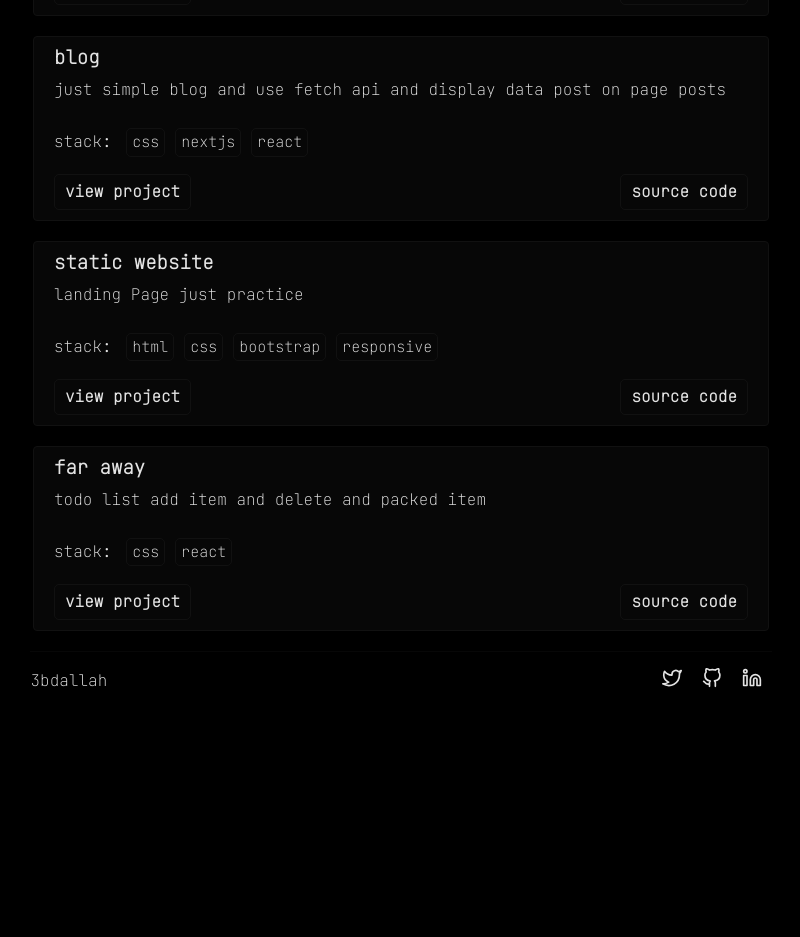
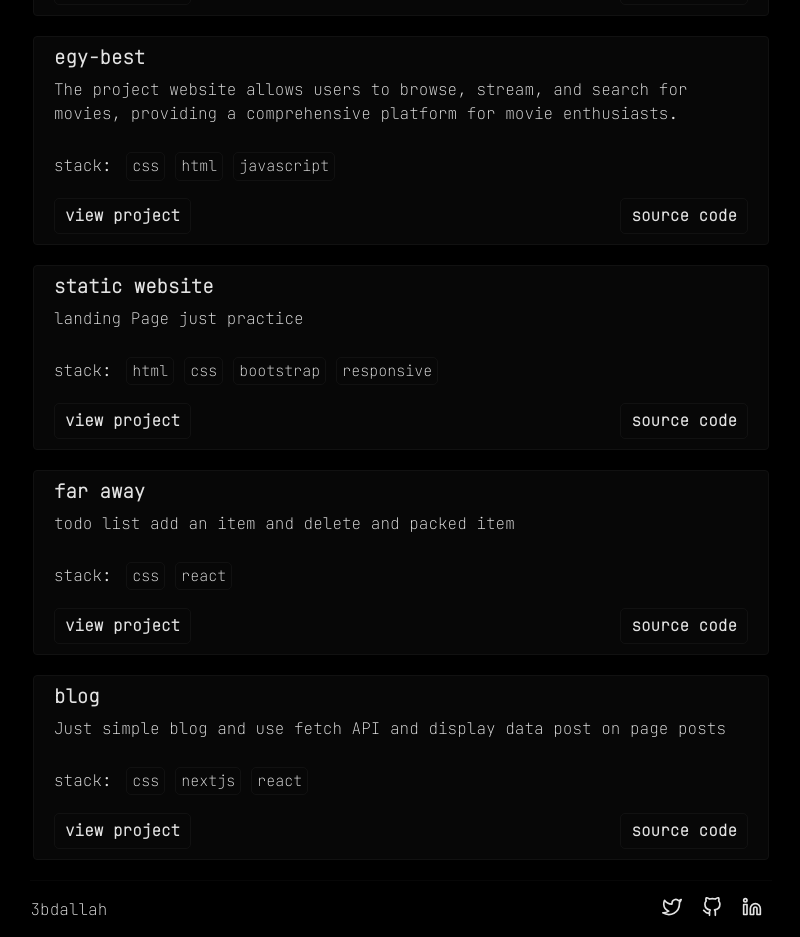
Before and after one commit to 3bdalah/3bdallah, a Next.js app: page /projects in a window 1280 px wide. Shown: the part 680-1617 px from the top of the page, without its empty margins (239-1039 px from the left). Before the commit the page ends 1388 px from the top, so only its background shows below. Built offline with nearby package versions, Linux system fonts and the light colour scheme.

Commit message:
Update : Projects.js :
- add new project [Egy best] Movies

```diff
--- a/data/Projects.js
+++ b/data/Projects.js
@@ -1,48 +1,57 @@
 const projects_data = [
     {
         id: 1,
-        title: "zara store",
+        title: "Zara store",
         img : "./img-public/project2.jpg",
-        skills: ['css','react','bootstrap','redux'],
-        desc:"E-Commerse is the buying and selling of goods and services,online store clothes,App have single page application and add products to cart and another features",
-        demo:"https://zarastore.netlify.app/",
-        git:"https://github.com/3bdalah/zara"
+        skills: ['css', 'react', 'bootstrap', 'redux'],
+        desc: "E-Commerce is the buying and selling of goods and services, online store clothes, App have single page application and add products to cart and another feature",
+        demo: "https://zarastore.netlify.app/",
+        git: "https://github.com/3bdalah/zara"
     },
     {
         id: 2,
         title: "Academy",
         img : "./img-public/project3.jpg",
-        skills: ['css','react','bootstrap','hooks'],
-        desc:"academy online and offline and i used Hooks Usestate and useContext and Created Api courses",
-        demo:"https://megira.netlify.app/",
-        git:"https://github.com/3bdalah/academy"
+        skills: ['css', 'react', 'bootstrap', 'hooks'],
+        desc: "academy online and offline and I used Hooks Usestate and use context and Created Api courses",
+        demo: "https://megira.netlify.app/",
+        git: "https://github.com/3bdalah/academy"
     },
     {
         id: 3,
-        title: "Blog",
+        title: "Egy-Best",
         img : "./img-public/project4.jpg",
-        skills: ['css','NextJs','react'],
-        desc:"just simple blog and use fetch api and display data post on page posts",
-        demo:"https://3bdallahdev.netlify.app/",
-        git:"https://github.com/3bdalah/Blog-nextJs"
+        skills: ['Css', 'Html', 'Javascript'],
+        desc: "The project website allows users to browse, stream, and search for movies, providing a comprehensive platform for movie enthusiasts.",
+        demo: "https://egy-best-3bdallah.vercel.app/",
+        git: "https://github.com/3bdalah/Egy-best"
     },
     {
         id: 4,
-        title: "static website",
+        title: "Static website",
         img : "./img-public/project5.jpg",
-        skills: ['html','css','bootstrap','responsive'],
-        desc:"landing Page just practice",
-        demo:"https://reloadacademy1.netlify.app/",
-        git:"https://github.com/3bdalah/landing-page"
+        skills: ['HTML','css', 'bootstrap', 'responsive'],
+        desc: "landing Page just practice",
+        demo: "https://reloadacademy1.netlify.app/",
+        git: "https://github.com/3bdalah/landing-page"
     },
     {
         id: 5,
         title: "Far Away",
         img : "./img-public/project2.jpg",
-        skills: ['css','React'],
-        desc:"todo list add item and delete and packed item ",
-        demo:"https://first-app-3bdallah.vercel.app/",
-        git:"https://github.com/3bdalah/first-app"
+        skills: ['css',' React'],
+        desc: "todo list add an item and delete and packed item ",
+        demo: "https://first-app-3bdallah.vercel.app/",
+        git: "https://github.com/3bdalah/first-app"
     },
+    {
+        id: 6,
+        title: "Blog",
+        img : "./img-public/project4.jpg",
+        skills: ['css', 'NextJs', 'react'],
+        desc: "Just simple blog and use fetch API and display data post on page posts",
+        demo: "https://3bdallahdev.netlify.app/",
+        git: "https://github.com/3bdalah/Blog-nextJs"
+    }
 ];
 export default projects_data;
```
